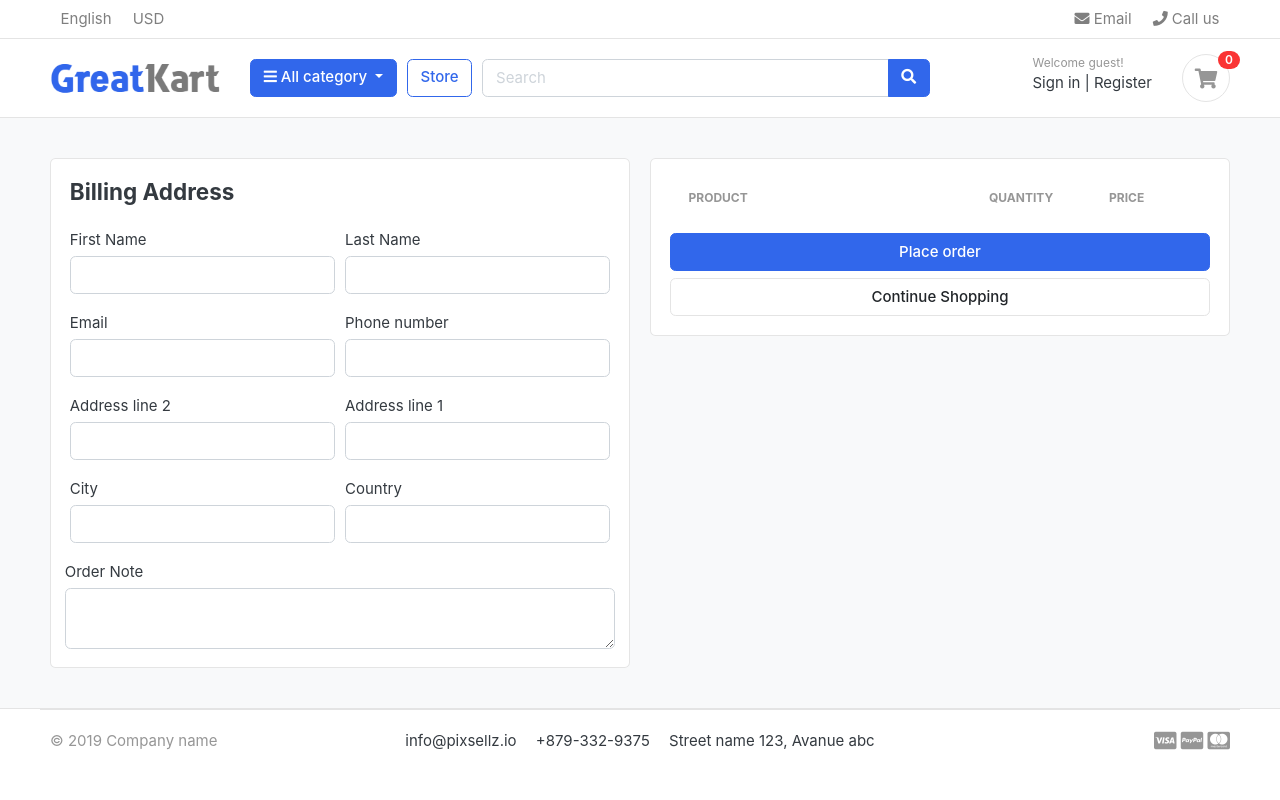
After one commit to NicoletaOlaru783/DjangoKart, a Django app: page /cart/checkout/ in a window 1280 px wide. The commit adds this page. Run offline with Django 3.2, Linux system fonts and the light colour scheme; tables that the repository leaves empty hold one stand-in row (values such as "Sample post"); lists and menus that the app fills with data are empty; some libraries are stand-ins or nearby versions; some web fonts are replaced.

Commit message:
checkout design page

```diff
--- a/carts/urls.py
+++ b/carts/urls.py
@@ -8,4 +8,5 @@ urlpatterns = [
          views.remove_cart, name='remove_cart'),
     path('remove_cart_item/<int:product_id>/',
          views.remove_cart_item, name='remove_cart_item'),
+    path('checkout/', views.checkout, name='checkout'),
 ]
--- a/carts/views.py
+++ b/carts/views.py
@@ -62,7 +62,7 @@ def remove_cart_item(request, product_id):
     return redirect('cart')
 
 
-def cart(request, total=0, quantity=0, cart_item=None):
+def cart(request, total=0, quantity=0, cart_items=None):
     try:
         tax = 0
         grand_total = 0
@@ -85,3 +85,27 @@ def cart(request, total=0, quantity=0, cart_item=None):
     }
 
     return render(request, 'store/cart.html', context)
+
+
+def checkout(request, total=0, quantity=0, cart_items=None):
+    try:
+        tax = 0
+        grand_total = 0
+        cart = Cart.objects.get(cart_id=_cart_id(request))
+        cart_items = CartItem.objects.filter(cart=cart, is_active=True)
+        for cart_item in cart_items:
+            total += (cart_item.product.price * cart_item.quantity)
+            quantity += cart_item.quantity
+        tax = (2 * total)/100
+        grand_total = total + tax
+    except ObjectDoesNotExist:
+        pass
+
+    context = {
+        'total': total,
+        'quantity': quantity,
+        'cart_items': cart_items,
+        'tax': tax,
+        'grand_total': grand_total,
+    }
+    return render(request, 'store/checkout.html', context)
--- a/templates/store/cart.html
+++ b/templates/store/cart.html
@@ -96,7 +96,7 @@
                         <p class="text-center mb-3">
                             <img src="{% static './images/misc/payments.png' %}" height="26">
                         </p>
-                        <a href="./place-order.html" class="btn btn-primary btn-block"> Checkout </a>
+                        <a href="{% url 'checkout' %}" class="btn btn-primary btn-block"> Checkout </a>
                         <a href="{%url 'store' %}" class="btn btn-light btn-block">Continue Shopping</a>
                     </div> <!-- card-body.// -->
                 </div> <!-- card.// -->
--- /dev/null
+++ b/templates/store/checkout.html
@@ -0,0 +1,121 @@
+{% extends 'base.html' %}
+{% load static %}
+{% block content %}
+<section class="section-content padding-y bg">
+    <div class="container">
+        <!-- ============================ COMPONENT 1 ================================= -->
+        <div class="row">
+            <aside class="col-lg-6">
+                <div class="card">
+                    <div class="card-body">
+                        <h4 class="cart-title mb-4">Billing Address</h4>
+                        <form action="" method="POST">
+                            {% csrf_token %}
+                            <div class="form-row">
+                                <div class="col form-group">
+                                    <label for="">First Name</label>
+                                    <input type="text" name="first_name" class="form-control" required>
+                                </div>
+                                <div class="col form-group">
+                                    <label for="">Last Name</label>
+                                    <input type="text" name="last_name" class="form-control" required>
+                                </div>
+                            </div>
+                            <div class="form-row">
+                                <div class="col form-group">
+                                    <label for="">Email</label>
+                                    <input type="email" name="email" class="form-control" required>
+                                </div>
+                                <div class="col form-group">
+                                    <label for="">Phone number</label>
+                                    <input type="text" name="phone" class="form-control" required>
+                                </div>
+                            </div>
+                            <div class="form-row">
+                                <div class="col form-group">
+                                    <label for="">Address line 2</label>
+                                    <input type="email" name="address_line_1" class="form-control" required>
+                                </div>
+                                <div class="col form-group">
+                                    <label for="">Address line 1</label>
+                                    <input type="text" name="address_line_2" class="form-control">
+                                </div>
+                            </div>
+                            <div class="form-row">
+                                <div class="col form-group">
+                                    <label for="">City</label>
+                                    <input type="email" name="city" class="form-control" required>
+                                </div>
+                                <div class="col form-group">
+                                    <label for="">Country </label>
+                                    <input type="text" name="country" class="form-control" required>
+                                </div>
+                            </div>
+                            <div class="form-row">
+                                <label for="">Order Note</label>
+                                <textarea name="order_note" id="" rows="2" class="form-control"></textarea>
+                            </div>
+                    </div>
+                </div>
+                <!-- card.// -->
+            </aside>
+            <!-- col.// -->
+            <aside class="col-lg-6">
+                <div class="card">
+                    <div class="card-body">
+                        <table class="table table-borderless table-shopping-cart">
+                            <thead class="text-muted">
+                                <tr class="small text-uppercase">
+                                    <th scope="col">Product</th>
+                                    <th scope="col" width="120">Quantity</th>
+                                    <th scope="col" width="120">Price</th>
+                                </tr>
+                            </thead>
+                            <tbody>
+                                {% for cart_item in cart_items %}
+                                <tr>
+                                    <td>
+                                        <figure class="itemside align-items-center">
+                                            <div class="aside"><img src="{{ cart_item.product.images.url }}"
+                                                    class="img-sm">
+                                            </div>
+                                            <figcaption class="info">
+                                                <a href="{{ cart_item.product.get_url }}" class="title text-dark">
+                                                    {{ cart_item.product.product_name }}
+                                                </a>
+                                                <p class="text-muted small">Color: 25 Mpx <br> Size: Canon</p>
+                                            </figcaption>
+                                        </figure>
+                                    </td>
+                                    <td>
+                                        <!-- col.// -->
+                                        <div class="col">
+                                            <div class="input-group input-spinner">
+                                                <input type="text" class="form-control" value="{{ cart_item.quantity }}"
+                                                    disabled>
+                                            </div> <!-- input-group.// -->
+                                        </div> <!-- col.// -->
+                                    </td>
+                                    <td>
+                                        <div class="price-wrap">
+                                            <var class="price">${{ cart_item.sub_total }}</var>
+                                            <small class="text-muted"> ${{ cart_item.product.price }} each </small>
+                                        </div> <!-- price-wrap .// -->
+                                    </td>
+                                </tr>
+                                {% endfor %}
+                            </tbody>
+                        </table>
+                        <button type="submit" name="submir" class="btn btn-primary btn-block"> Place order</button>
+                        <a href="{%url 'store' %}" class="btn btn-light btn-block">Continue Shopping</a>
+                        </form>
+                    </div> <!-- card-body.// -->
+                </div> <!-- card.// -->
+            </aside> <!-- col.// -->
+        </div>
+        <!-- row.// -->
+        <!-- ============================ COMPONENT 1 END .// ================================= -->
+    </div>
+    <!-- container .//  -->
+</section>
+{% endblock %}
```
Also changed, not shown: carts/migrations/0002_auto_20210510_2210.py (added).
